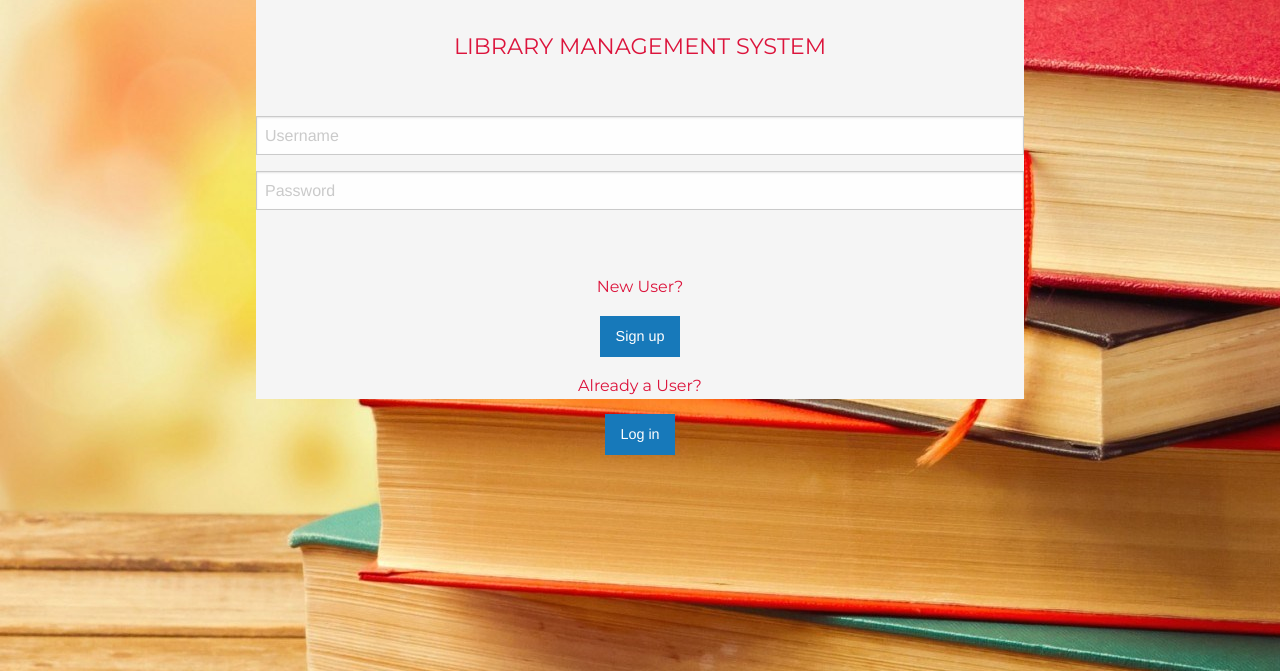
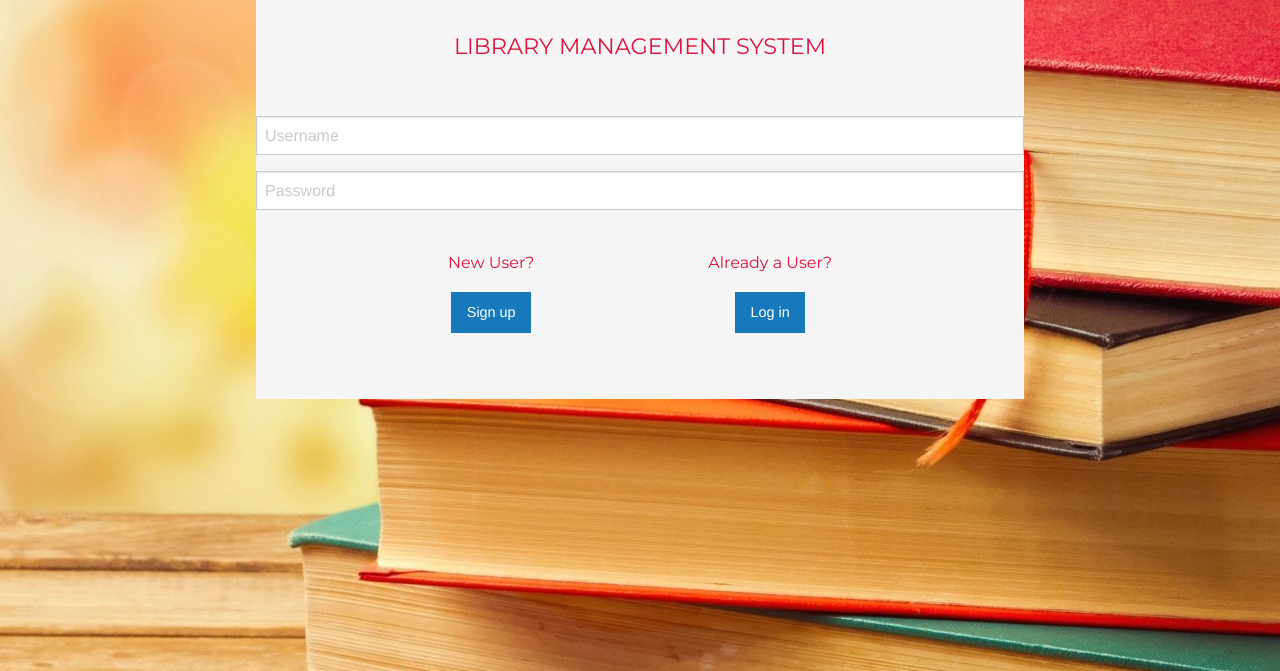
Before and after one commit to BethMwangi/library_system_python, a Flask app: page /login in a window 1280 px wide. Shown: the part 129-800 px from the top of the page. Run offline with Flask 2, Linux system fonts and the light colour scheme; some libraries are stand-ins or nearby versions.

Commit message:
sign up, sign in button positionings

```diff
--- a/static/css/style.css
+++ b/static/css/style.css
@@ -61,3 +61,13 @@ form {
     font-family: 'Montserrat', sans-serif;
     color: crimson;
 }
+
+.right {
+    float: right;
+    padding-right: 25%;
+}
+
+.left {
+    float: left;
+    padding-left: 25%;
+}
--- a/templates/login.html
+++ b/templates/login.html
@@ -33,24 +33,26 @@
             </div>
         </div>
         <div class="row sign-in">
-            <div class="large-2 columns">
-                <br> </div>
-            <div class="large-3 columns left">
+
+
+            <div class="large-4 columns left">
                 <p class="tag">New User?</p>
 
                 <button class="button" href="#">Sign up</button>
             </div>
 
 
-            <div class="large-3 columns right">
+            <div class="large-4 columns right">
                 <p class="tag">Already a User?</p>
                 <button class="button" href="#">Log in</button>
 
+            </div>
 
-            </div>
 
         </div>
     </div>
+
+
 
     <script>
         $(document).foundation();
```
